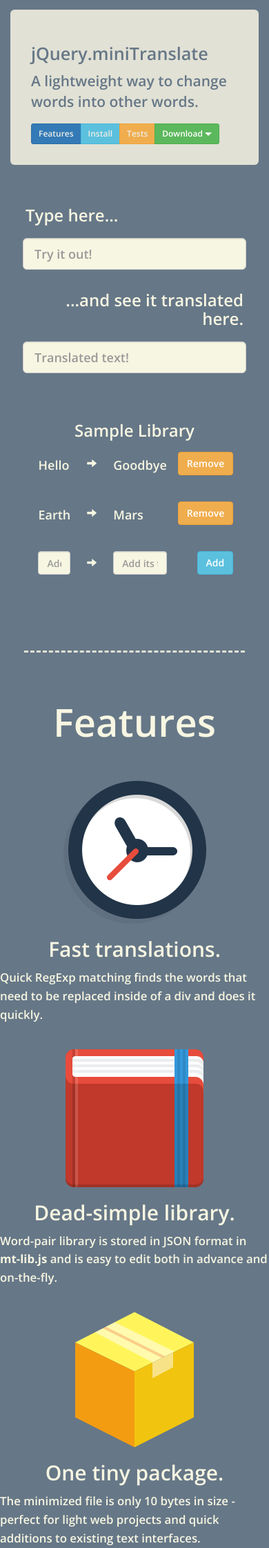
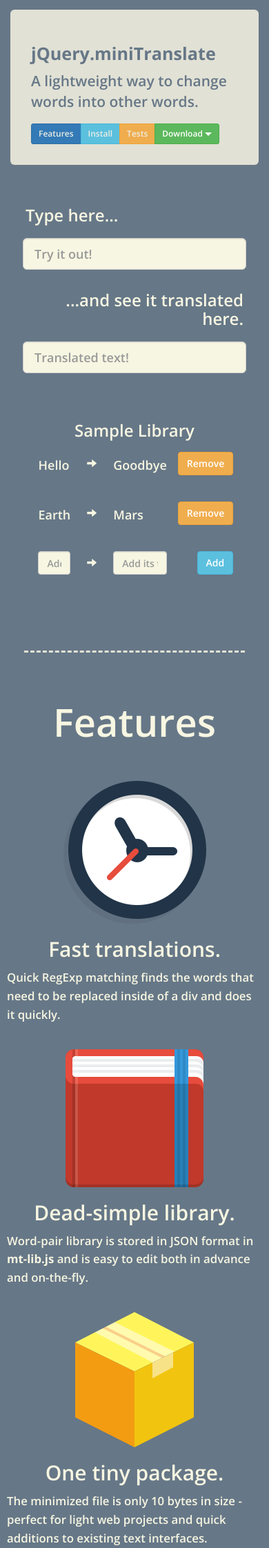
Before and after one commit to brycedorn/minitranslate, a PHP site: page / in a window 390 px wide. Shown: the top 2244 px of the page at 69% size. Run offline with PHP 8.4, Linux system fonts and the light colour scheme; some libraries are stand-ins or nearby versions.

Commit message:
minor styling changes

```diff
--- a/css/styles.css
+++ b/css/styles.css
@@ -74,6 +74,9 @@
 #script {
     text-align: center;
 }
+.caption {
+    padding: 0 10px;
+}
 .try {
     margin: 0 auto;
     width: 90%;
@@ -143,8 +146,9 @@
 }
 
 @media (max-width: 530px) {
-    h1 {
+    .jumbotron h1 {
         font-size: 1.8em;
+        font-weight: bold;
     }
     .jumbotron button {
         padding: 5px 10px;
```
